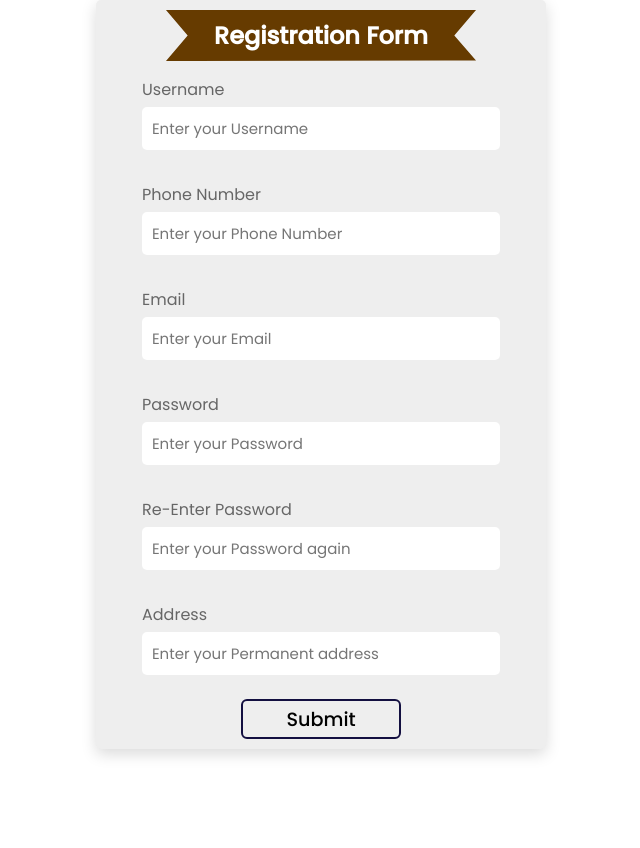
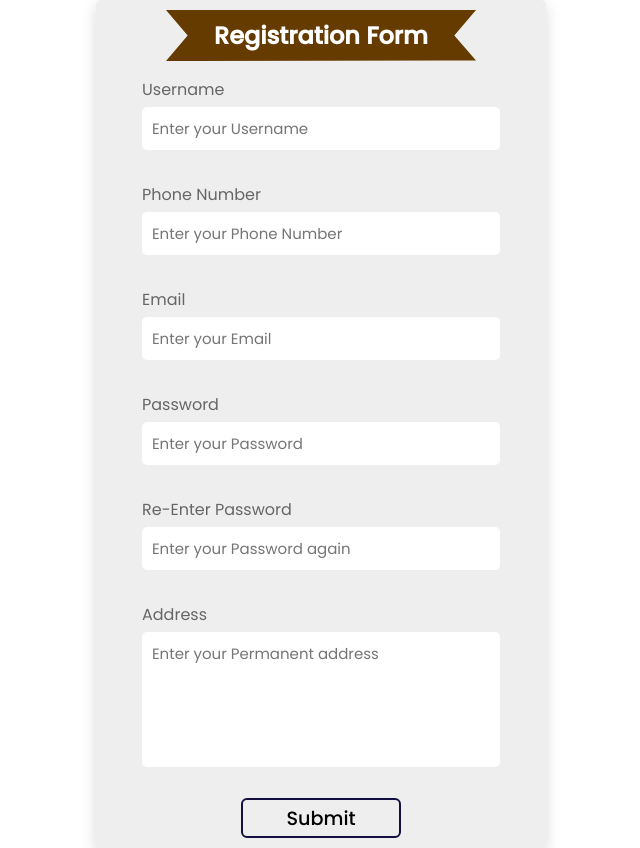
Before and after one commit to thisismesourav05/Basonwala, a plain HTML site: page RegistrationForm/index.html in a window 1280 px wide. Shown: the whole page, without its empty margins (319-959 px from the left). Before the commit the page ends 800 px from the top, so only its background shows below. Drawn offline with Linux system fonts and the light colour scheme; files whose address does not match are found by name.

Commit message:
Inidial code added

```diff
--- a/Registration_Form/index.html
+++ b/RegistrationForm/index.html
@@ -50,7 +50,7 @@
 
         <div class="form-control">
             <label for="Address">Address</label>
-            <input type="text" id="address" placeholder="Enter your Permanent address">
+            <textarea name="" id="address" placeholder="Enter your Permanent address" cols="30" rows="5"></textarea>
             <small></small>
         </div>
 
--- a/Registration_Form/style.css
+++ b/RegistrationForm/style.css
@@ -58,6 +58,15 @@ h2{
     padding: 10px;
     width: 90%;
     font-size: 15px;
+}
+
+#address{
+    border: 2px solid var(--outline);
+    border-radius: 5px;
+    padding: 10px;
+    width: 90%;
+    font-size: 15px;
+    resize: none;
 }
 
 .form-control input:focus{
```
Also changed, not shown: index.html (+1 -1 lines), Registration Form/index.html (added), RegistrationForm/script_reg.js (renamed from Registration_Form/script_reg.js).
